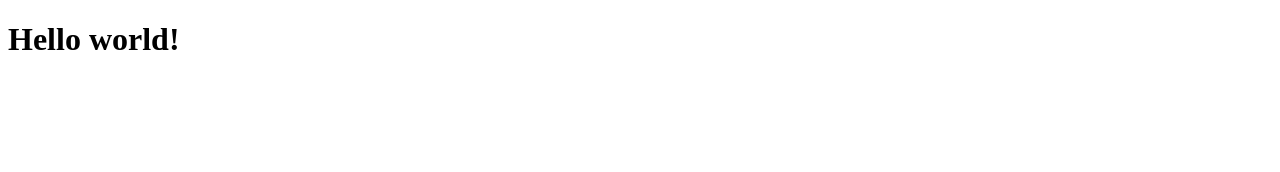
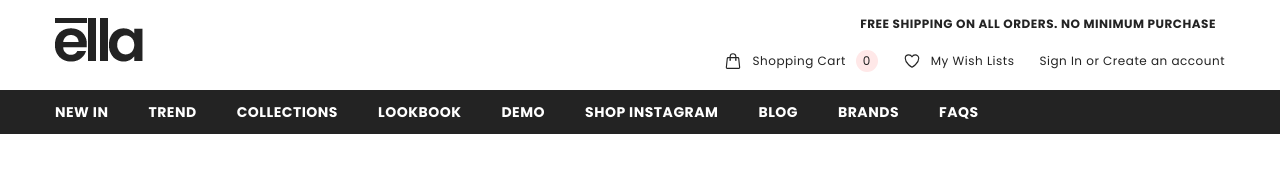
Before and after one commit to tuntinotuan/te-hlsoft, a plain HTML site: page v1/index.html in a window 1280 px wide. Drawn offline with Linux system fonts and the light colour scheme.

Commit message:
header layout

```diff
--- a/v1/index.html
+++ b/v1/index.html
@@ -5,10 +5,87 @@
   <meta charset="UTF-8">
   <meta name="viewport" content="width=device-width, initial-scale=1.0">
   <title>Ella Shop</title>
+  <link rel="preconnect" href="https://fonts.googleapis.com">
+  <link rel="preconnect" href="https://fonts.gstatic.com" crossorigin>
+  <link href="https://fonts.googleapis.com/css2?family=Poppins:wght@300;400;500;700&display=swap" rel="stylesheet">
+  <link rel="stylesheet" href="./styles/_reset.css">
+  <link rel="stylesheet" href="./styles/_common.css">
+  <link rel="stylesheet" href="./styles/index.css">
+  <link rel="stylesheet" href="./styles/header.css">
 </head>
 
 <body>
-  <h1>Hello world!</h1>
+  <section>
+    <header class="">
+      <div class="header__top container">
+        <a href="#" class="header__logo">
+          <img src="./images/logo.png" alt="logo">
+        </a>
+        <div class="header__right">
+          <p class="header__text">Free shipping on All Orders. No Minimum Purchase</p>
+          <ul class="header__menu">
+            <a href="">
+              <li class="header__items">
+                <svg xmlns="http://www.w3.org/2000/svg" fill="none" viewBox="0 0 24 24" stroke-width="1.5"
+                  stroke="currentColor" class="size-6">
+                  <path stroke-linecap="round" stroke-linejoin="round"
+                    d="M15.75 10.5V6a3.75 3.75 0 1 0-7.5 0v4.5m11.356-1.993 1.263 12c.07.665-.45 1.243-1.119 1.243H4.25a1.125 1.125 0 0 1-1.12-1.243l1.264-12A1.125 1.125 0 0 1 5.513 7.5h12.974c.576 0 1.059.435 1.119 1.007ZM8.625 10.5a.375.375 0 1 1-.75 0 .375.375 0 0 1 .75 0Zm7.5 0a.375.375 0 1 1-.75 0 .375.375 0 0 1 .75 0Z" />
+                </svg>
+                <p>Shopping Cart</p>
+                <div class="header__items-quatity"><span>0</span></div>
+              </li>
+            </a>
+            <a href="">
+              <li class="header__items">
+                <svg xmlns="http://www.w3.org/2000/svg" fill="none" viewBox="0 0 24 24" stroke-width="1.5"
+                  stroke="currentColor" class="size-6">
+                  <path stroke-linecap="round" stroke-linejoin="round"
+                    d="M21 8.25c0-2.485-2.099-4.5-4.688-4.5-1.935 0-3.597 1.126-4.312 2.733-.715-1.607-2.377-2.733-4.313-2.733C5.1 3.75 3 5.765 3 8.25c0 7.22 9 12 9 12s9-4.78 9-12Z" />
+                </svg>
+                <p>My Wish Lists</p>
+              </li>
+            </a>
+            <a href="">
+              <li class="header__items">
+                <p>Sign In or Create an account</p>
+              </li>
+            </a>
+          </ul>
+        </div>
+      </div>
+      <div class="header__bottom">
+        <ul class="header__bottom-menu container">
+          <a href="#">
+            <li class="header__bottom-items">new in</li>
+          </a>
+          <a href="#">
+            <li class="header__bottom-items">trend</li>
+          </a>
+          <a href="#">
+            <li class="header__bottom-items">collections</li>
+          </a>
+          <a href="#">
+            <li class="header__bottom-items">lookbook</li>
+          </a>
+          <a href="#">
+            <li class="header__bottom-items">demo</li>
+          </a>
+          <a href="#">
+            <li class="header__bottom-items">shop instagram</li>
+          </a>
+          <a href="#">
+            <li class="header__bottom-items">blog</li>
+          </a>
+          <a href="#">
+            <li class="header__bottom-items">brands</li>
+          </a>
+          <a href="#">
+            <li class="header__bottom-items">faqs</li>
+          </a>
+        </ul>
+      </div>
+    </header>
+  </section>
 </body>
 
 </html>
--- /dev/null
+++ b/v1/styles/_common.css
@@ -0,0 +1,4 @@
+.container {
+  max-width: 1170px;
+  margin: 0 auto;
+}
--- /dev/null
+++ b/v1/styles/_reset.css
@@ -0,0 +1,40 @@
+*,
+*:before,
+*:after {
+  box-sizing: border-box;
+}
+* {
+  margin: 0;
+  padding: 0;
+  font: inherit;
+}
+img,
+picture,
+svg,
+video {
+  display: block;
+  max-width: 100%;
+}
+input,
+select,
+textarea {
+  background-color: transparent;
+  outline: none;
+}
+button {
+  cursor: pointer;
+  background-color: transparent;
+  outline: none;
+  border: 0;
+}
+body {
+  min-height: 100vh;
+  font-weight: 400;
+  font-size: 16px;
+  line-height: 1;
+}
+a {
+  text-decoration: none;
+  list-style-type: none;
+  color: inherit;
+}
--- /dev/null
+++ b/v1/styles/header.css
@@ -0,0 +1,66 @@
+.header__top {
+  padding: 18px 0;
+  display: flex;
+  align-items: start;
+  justify-content: space-between;
+}
+.header__right {
+  display: flex;
+  flex-direction: column;
+  justify-content: center;
+  align-items: end;
+  gap: 20px;
+}
+.header__text {
+  text-transform: uppercase;
+  font-weight: 700;
+  padding: 0 9px;
+}
+.header__menu {
+  display: flex;
+  align-items: center;
+  justify-content: space-around;
+  gap: 25px;
+}
+/* .right__menu > a {
+  transition: all 0.3s ease-in;
+}
+.right__menu > a:hover {
+  font-weight: 500;
+} */
+.header__items {
+  display: flex;
+  align-items: center;
+  justify-content: center;
+  gap: 10px;
+}
+.header__items svg {
+  width: 18px;
+}
+.header__items p {
+  flex: 1;
+}
+.header__items-quatity {
+  width: 22px;
+  height: 22px;
+  border-radius: 100rem;
+  display: flex;
+  justify-content: center;
+  align-items: center;
+  background-color: var(--primary-pink);
+}
+.header__bottom {
+  background-color: var(--primary-black);
+}
+.header__bottom-menu {
+  display: flex;
+  align-items: center;
+  gap: 40px;
+}
+.header__bottom-items {
+  font-size: 14px;
+  font-weight: 700;
+  padding: 15px 0;
+  color: white;
+  text-transform: uppercase;
+}
--- /dev/null
+++ b/v1/styles/index.css
@@ -0,0 +1,11 @@
+:root {
+  --primary-pink: #ffe8e8;
+  --primary-black: #232323;
+}
+
+body {
+  font-family: "Poppins", sans-serif;
+  font-size: 12px;
+  letter-spacing: 0.5px;
+  color: var(--primary-black);
+}
```
Also changed, not shown: v1/images/logo.png (added).
